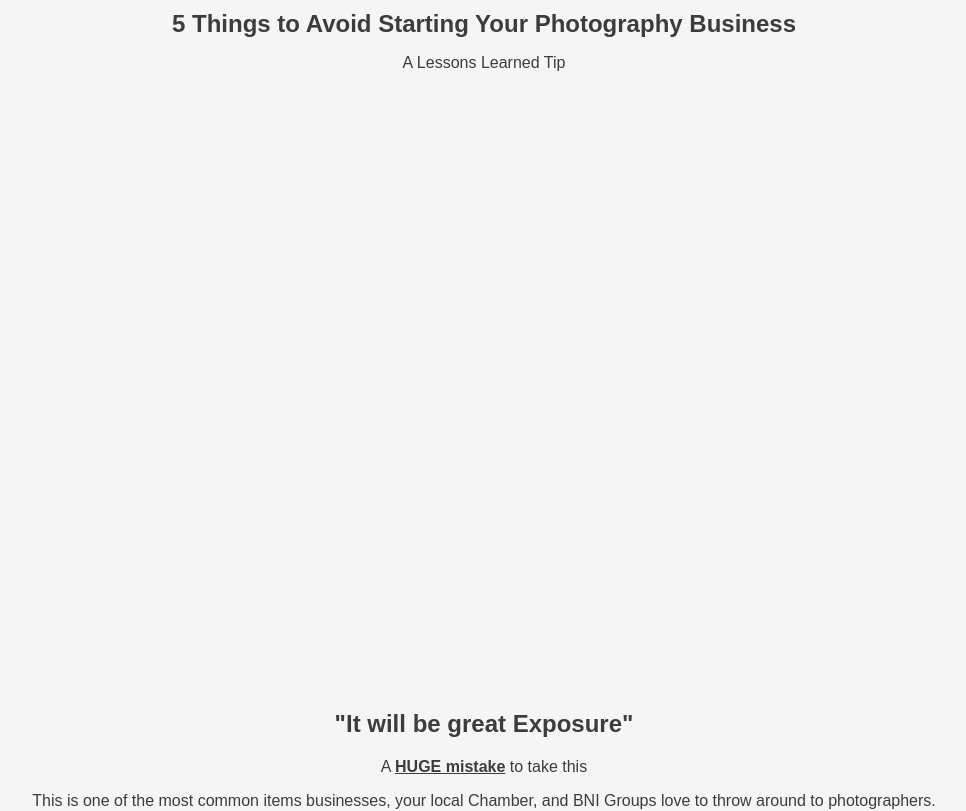
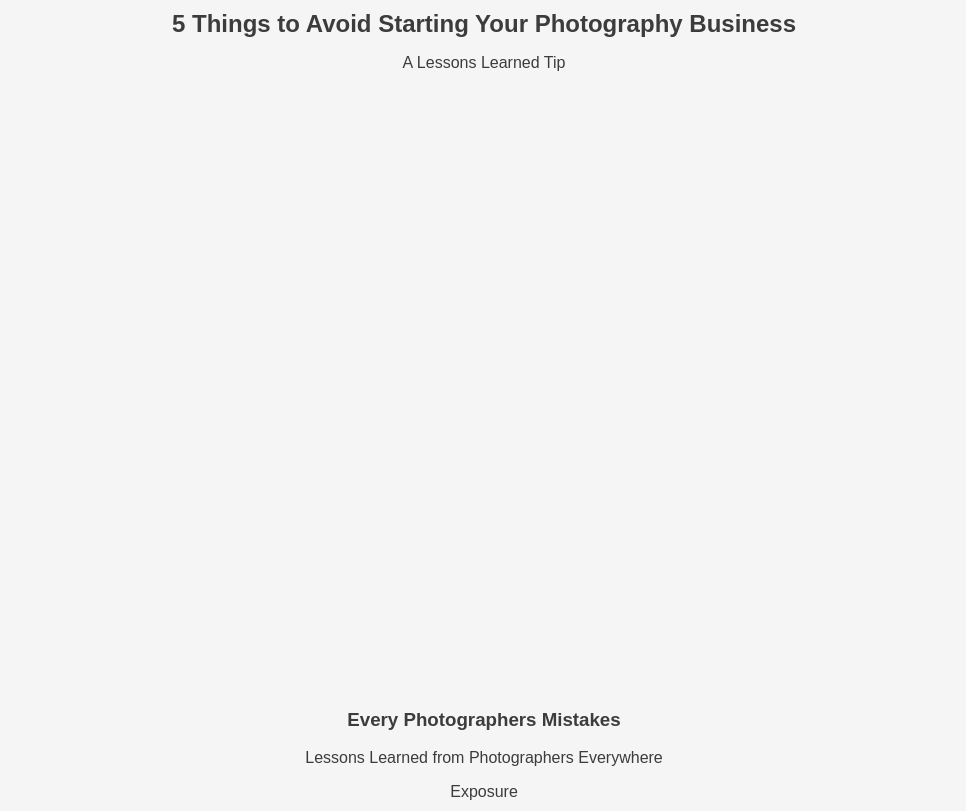
Before and after one commit to kirksurber2/photo-studio-app-landing, a Next.js app: page /training/photography-business/5-things-to-avoid-starting-your-business in a window 1280 px wide. Shown: the top 811 px of the page, without its empty margins (156-1122 px from the left). Built offline with nearby package versions, Linux system fonts and the light colour scheme.

Commit message:
added blog intro section back in

```diff
--- a/app/training/photography-business/5-things-to-avoid-starting-your-business/page.jsx
+++ b/app/training/photography-business/5-things-to-avoid-starting-your-business/page.jsx
@@ -11,7 +11,7 @@ export default function FiveThingsToAvoid() {
                 <h1>5 Things to Avoid Starting Your Photography Business</h1>
                 <p>A Lessons Learned Tip</p>
             </div>
-            {/* <BlogIntroSection
+            <BlogIntroSection
                 title="Every Photographers Mistakes"
                 intro="Lessons Learned from Photographers Everywhere"
                 point1="Exposure"
@@ -19,7 +19,7 @@ export default function FiveThingsToAvoid() {
                 point3="New Gear"
                 point4="Pricing"
                 point5="Knowing Which Tasks Make You Money"
-            /> */}
+            />
             <div>
                 <h2>"It will be great Exposure"</h2>
                 <p>A <strong><u>HUGE mistake</u></strong> to take this</p>
```
